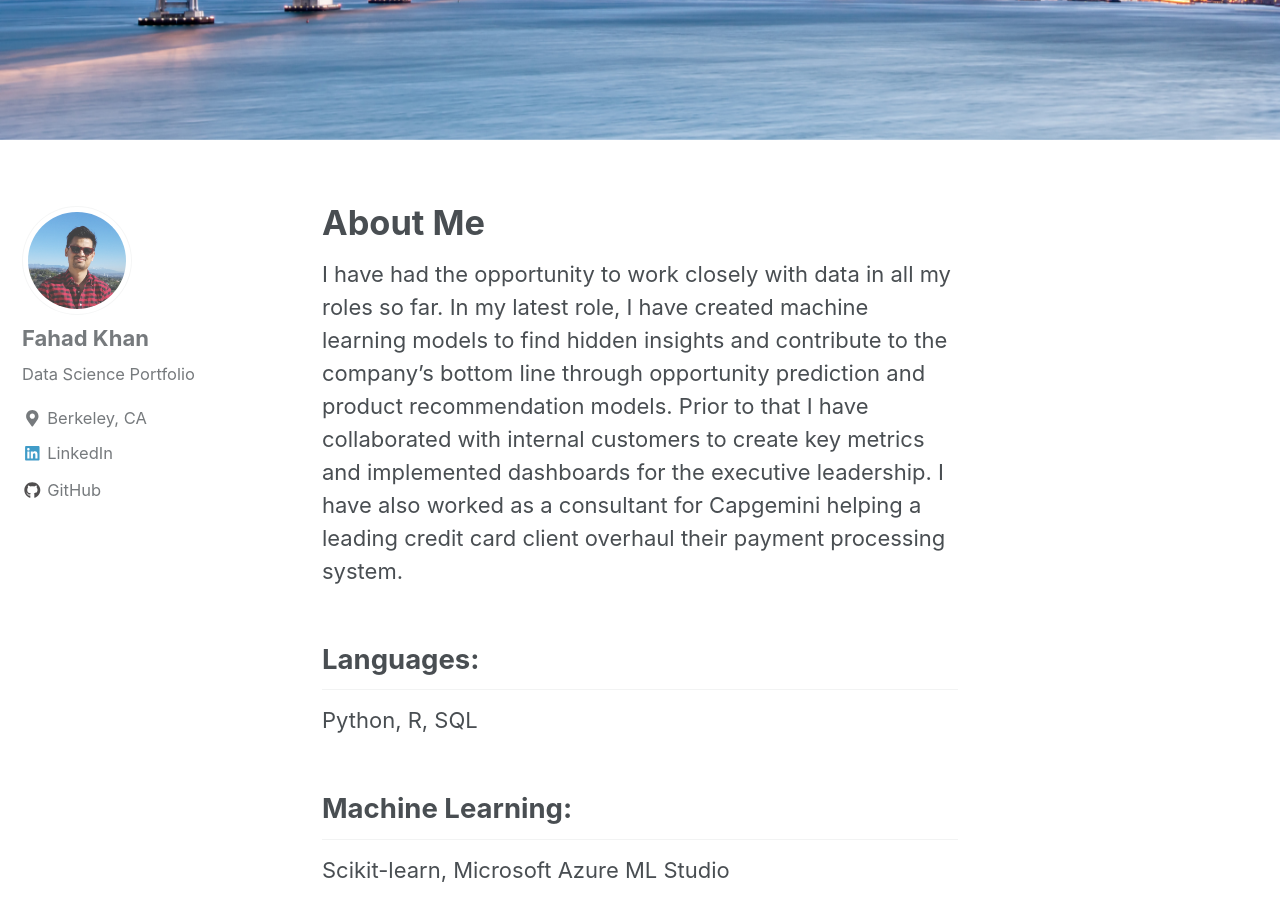
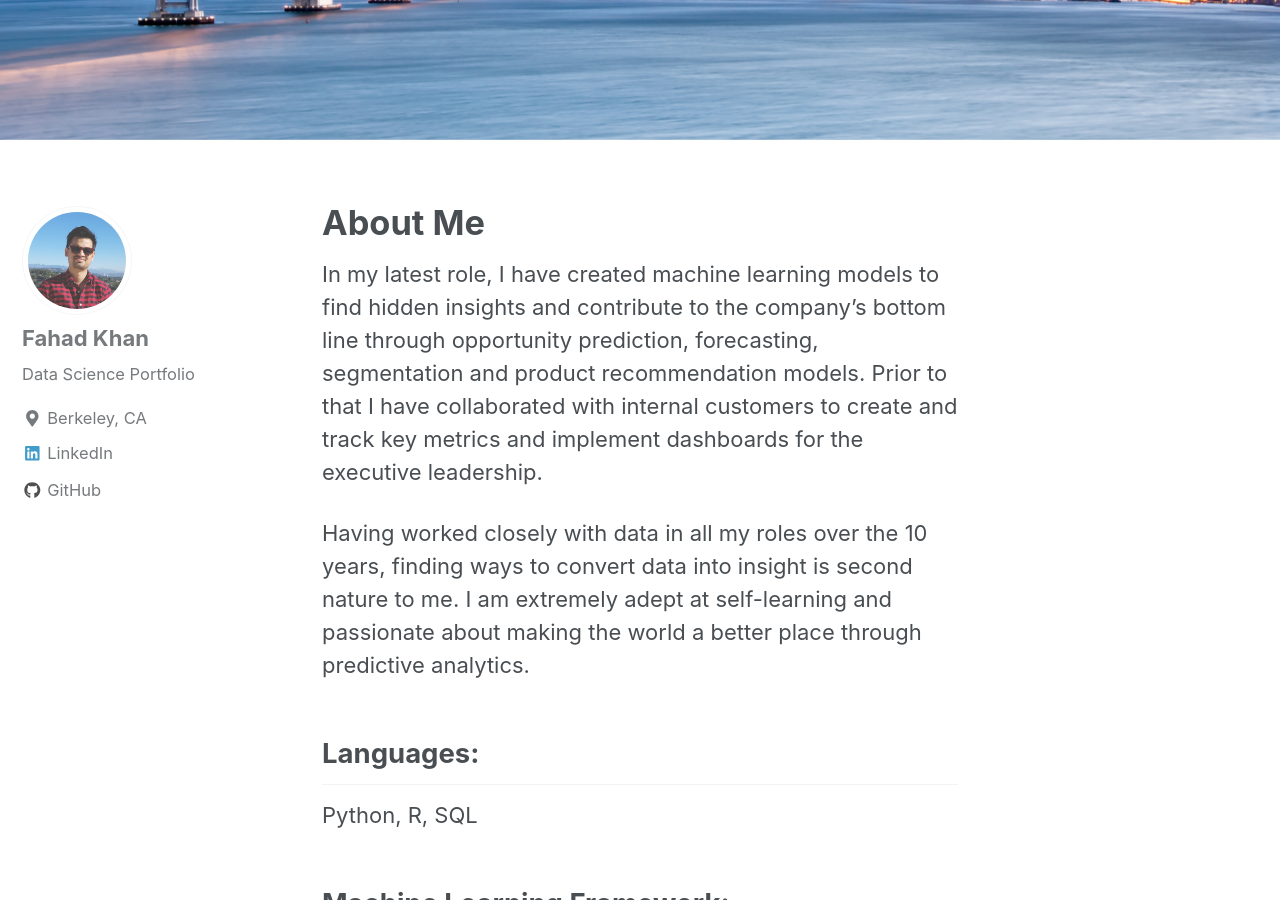
Before and after one commit to FK85/FK85.github.io, a Jekyll site: the page built from _pages/about.md, in a window 1280 px wide and 900 px high, scrolled down 376 px. Built offline with Jekyll 4.4.1, drawn with Linux system fonts in a browser that asks for light colours; nearby versions of some CDN libraries; some of the changed text lies outside the part shown.

Commit message:
Updated description in About Me section

```diff
--- a/_pages/about.md
+++ b/_pages/about.md
@@ -6,13 +6,15 @@ header:
 ---
 
 
-I have had the opportunity to work closely with data in all my roles so far. In my latest role, I have created machine learning models to find hidden insights and contribute to the company's bottom line through opportunity prediction and product recommendation models. Prior to that I have collaborated with internal customers to create key metrics and implemented dashboards for the executive leadership. I have also worked as a consultant for Capgemini helping a leading credit card client overhaul their payment processing system.
+In my latest role, I have created machine learning models to find hidden insights and contribute to the company's bottom line through opportunity prediction, forecasting, segmentation and product recommendation models. Prior to that I have collaborated with internal customers to create and track key metrics and implement dashboards for the executive leadership.
+
+Having worked closely with data in all my roles over the 10 years, finding ways to convert data into insight is second nature to me. I am extremely adept at self-learning and passionate about making the world a better place through predictive analytics.
 
 ## Languages:
 Python, R, SQL
-## Machine Learning:
-Scikit-learn, Microsoft Azure ML Studio
-## Visualization:
-Tableau, MSBI Power BI, OBIEE
+## Machine Learning Framework:
+Scikit-learn, PyTorch (w/GPU)
+## Cloud ML Platform:
+AWS SageMaker, Azure ML Studio
 ## Statistics:
 Descriptive and Inferential
```
